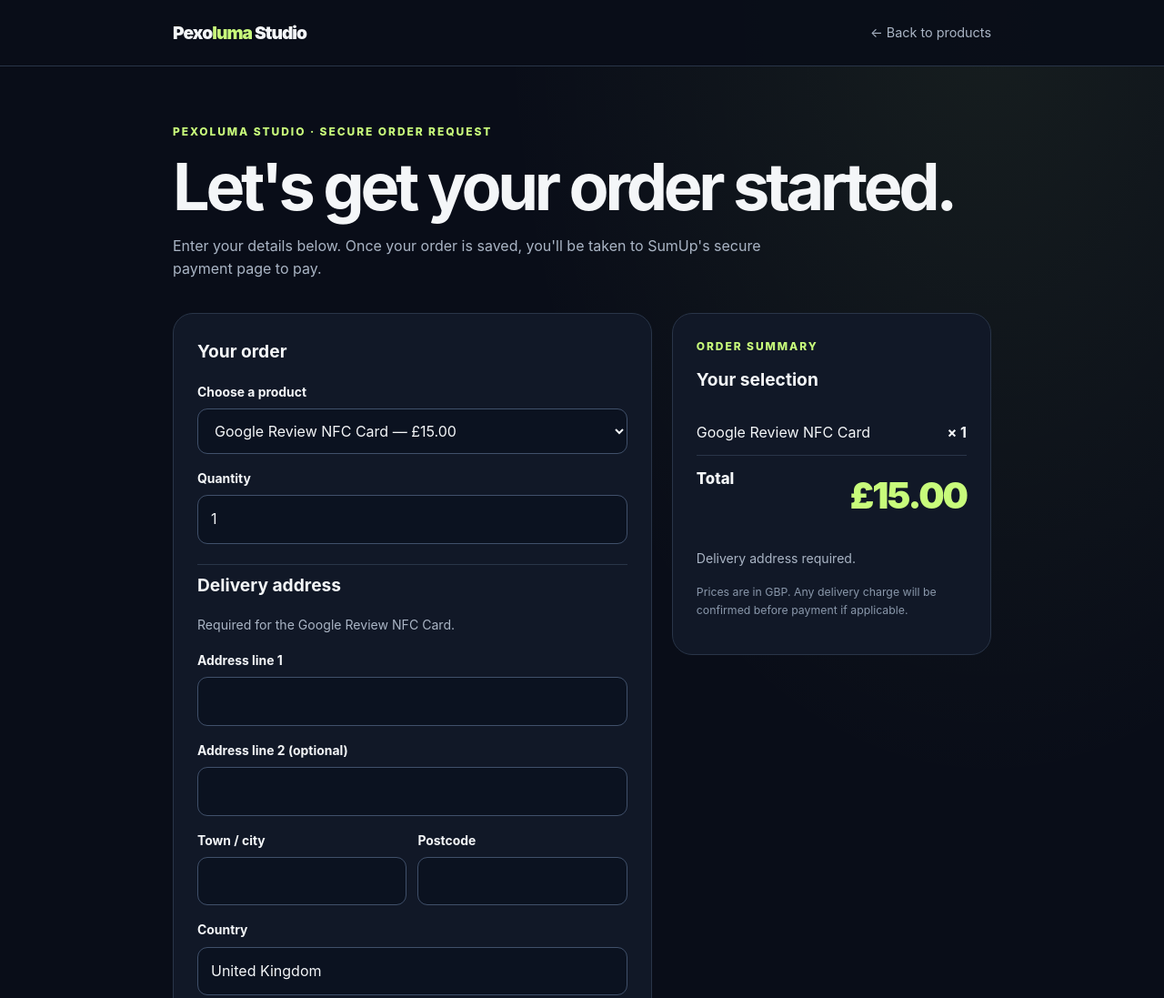
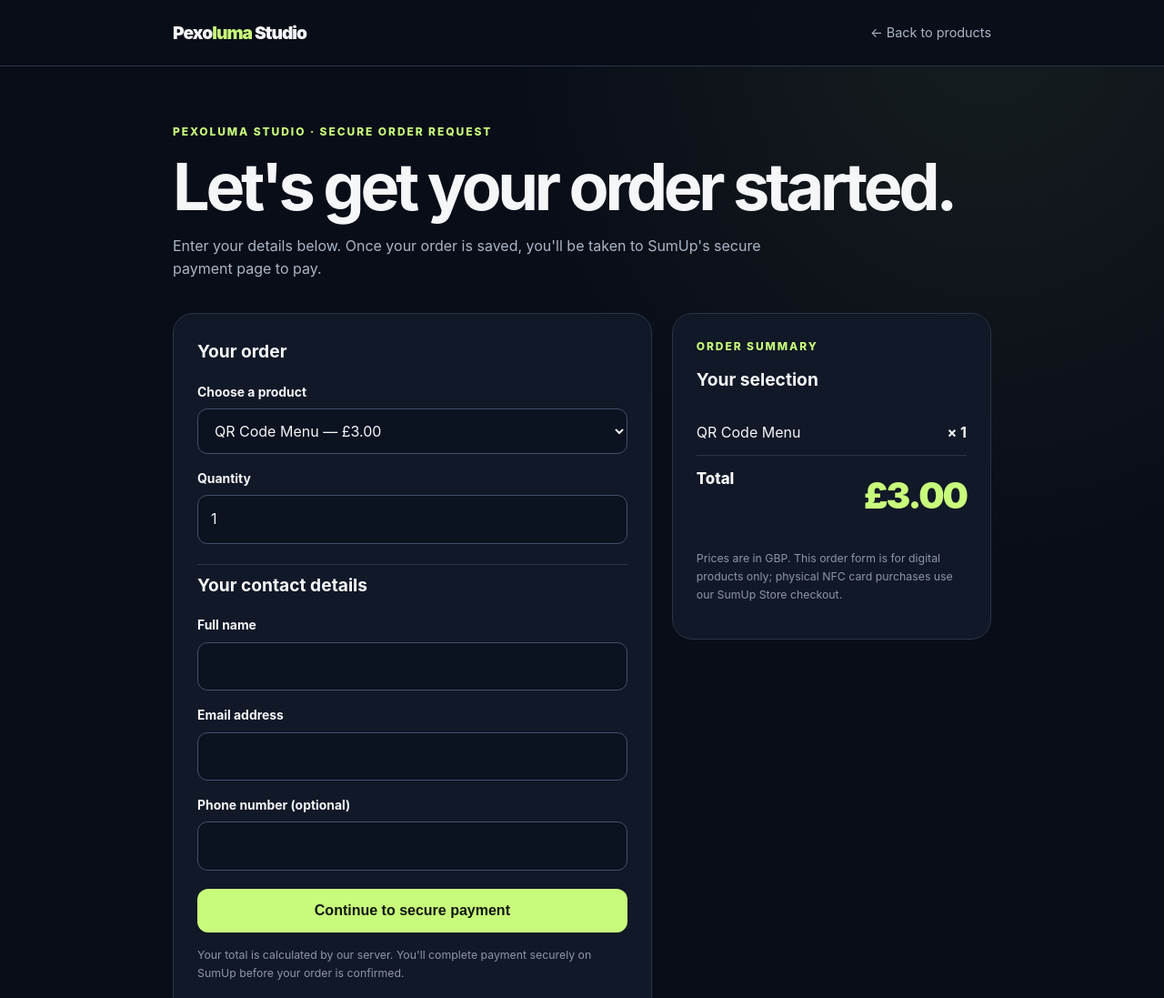
Before and after one commit to lukakrivosic100-finance/Website-making-business, a plain HTML site: page order.html in a window 1280 px wide. Shown: the top 1097 px of the page at 91% size. Drawn offline with Linux system fonts and the light colour scheme.

Commit message:
Remove delivery address and NFC card from order form

```diff
--- a/order.html
+++ b/order.html
@@ -30,19 +30,10 @@ button{width:100%;border:0;border-radius:12px;background:var(--lime);color:#1017
 <h2>Your order</h2>
 <label for="product">Choose a product</label>
 <select id="product" name="product" required>
-<option value="google_review_nfc">Google Review NFC Card — £15.00</option>
 <option value="qr_menu">QR Code Menu — £3.00</option>
 <option value="digital_business_card">Digital Business Card — £1.00</option>
 </select>
 <label for="quantity">Quantity</label><input id="quantity" name="quantity" type="number" min="1" max="50" value="1" required>
-<div class="address" id="addressFields">
-<h2>Delivery address</h2>
-<p class="muted">Required for the Google Review NFC Card.</p>
-<label for="address1">Address line 1</label><input id="address1" name="address_line1" autocomplete="address-line1">
-<label for="address2">Address line 2 (optional)</label><input id="address2" name="address_line2" autocomplete="address-line2">
-<div class="two"><div><label for="city">Town / city</label><input id="city" name="city" autocomplete="address-level2"></div><div><label for="postcode">Postcode</label><input id="postcode" name="postcode" autocomplete="postal-code"></div></div>
-<label for="country">Country</label><input id="country" name="country" value="United Kingdom" autocomplete="country-name">
-</div>
 <div class="address">
 <h2>Your contact details</h2>
 <label for="customer_name">Full name</label><input id="customer_name" name="customer_name" autocomplete="name" required maxlength="120">
@@ -57,18 +48,17 @@ button{width:100%;border:0;border-radius:12px;background:var(--lime);color:#1017
 <div class="eyebrow">Order summary</div><h2 style="margin-top:12px">Your selection</h2>
 <div class="line"><span id="summaryProduct">Google Review NFC Card</span><strong id="summaryQuantity">× 1</strong></div>
 <div class="line total"><span>Total</span><span class="price" id="summaryTotal">£15.00</span></div>
-<p class="muted" id="summaryAddress">Delivery address required.</p>
-<p class="note">Prices are in GBP. Any delivery charge will be confirmed before payment if applicable.</p>
+<p class="note">Prices are in GBP. This order form is for digital products only; physical NFC card purchases use our SumUp Store checkout.</p>
 </aside>
 </div>
 <p class="fine">Pexoluma Studio · <a href="terms.html" style="text-decoration:underline">Terms &amp; Conditions</a></p>
 </main>
 <script>
 (function(){
- const prices={google_review_nfc:1500,qr_menu:300,digital_business_card:100};
- const names={google_review_nfc:"Google Review NFC Card",qr_menu:"QR Code Menu",digital_business_card:"Digital Business Card"};
- const product=document.getElementById("product"),qty=document.getElementById("quantity"),address=document.getElementById("addressFields");
- const summaryProduct=document.getElementById("summaryProduct"),summaryQuantity=document.getElementById("summaryQuantity"),summaryTotal=document.getElementById("summaryTotal"),summaryAddress=document.getElementById("summaryAddress");
+ const prices={qr_menu:300,digital_business_card:100};
+ const names={qr_menu:"QR Code Menu",digital_business_card:"Digital Business Card"};
+ const product=document.getElementById("product"),qty=document.getElementById("quantity");
+ const summaryProduct=document.getElementById("summaryProduct"),summaryQuantity=document.getElementById("summaryQuantity"),summaryTotal=document.getElementById("summaryTotal");
  const form=document.getElementById("orderForm"),button=document.getElementById("submitButton"),result=document.getElementById("result");
  const params=new URLSearchParams(location.search);
  const paymentReturn=params.get("payment_return")==="1",returnedOrder=params.get("order");
@@ -76,11 +66,8 @@ button{width:100%;border:0;border-radius:12px;background:var(--lime);color:#1017
  if(requestedProduct&&Object.prototype.hasOwnProperty.call(prices,requestedProduct))product.value=requestedProduct;
  function pounds(p){return "£"+(p/100).toFixed(2)}
  function refresh(){
-  const physical=product.value==="google_review_nfc",n=Math.max(1,Math.min(50,Number(qty.value)||1));
-  address.classList.toggle("hidden",!physical);
-  ["address1","city","postcode","country"].forEach(id=>{document.getElementById(id).required=physical});
+  const n=Math.max(1,Math.min(50,Number(qty.value)||1));
   summaryProduct.textContent=names[product.value];summaryQuantity.textContent="× "+n;summaryTotal.textContent=pounds(prices[product.value]*n);
-  summaryAddress.textContent=physical?"Delivery address required.":"This is a digital product; no delivery address is needed.";
  }
  product.addEventListener("change",refresh);qty.addEventListener("input",refresh);refresh();
 
```
